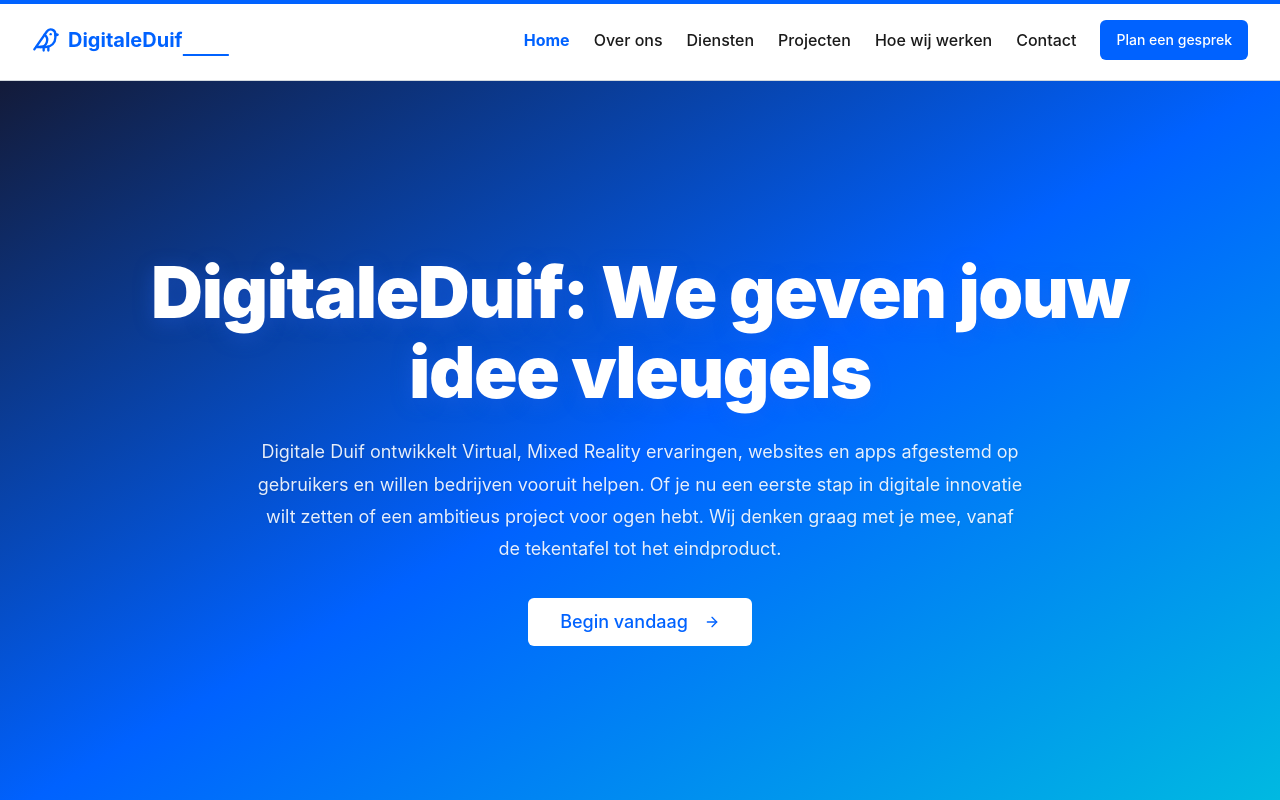
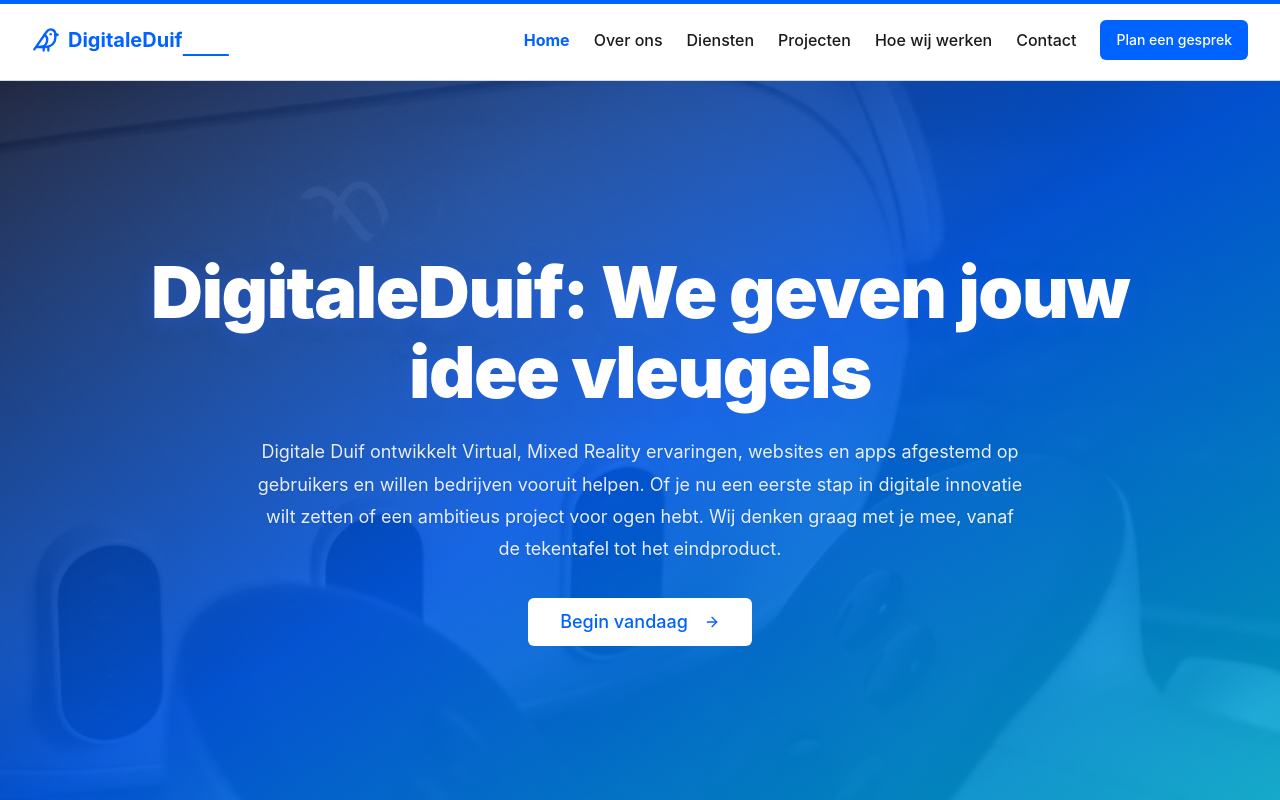
Before and after one commit to Guido2002/DigitaleDuif, a React (Vite) app: page / in a window 1280 px wide. Shown: the top 800 px of the page. Built offline with nearby package versions, Linux system fonts and the light colour scheme.

Commit message:
Add image carousel to Hero and image to CTA section
Introduced a background image carousel to the HeroSection with automatic transitions. Updated CallToActionSection layout to include a new image card and added IMG_0005.JPG to the public directory for display.

```diff
--- a/src/components/CallToActionSection.tsx
+++ b/src/components/CallToActionSection.tsx
@@ -8,7 +8,10 @@ import FadeInWhenVisible from "./FadeInWhenVisible";
 const CallToActionSection = () => {
   return (
     <section id="cta" className="bg-primary text-primary-foreground py-16 md:py-24">
-      <div className="container text-center md:text-left">
+      <div className="container">
+        <div className="grid grid-cols-1 md:grid-cols-2 gap-8 items-center">
+          {/* Text Content */}
+          <div className="text-center md:text-left">
             <FadeInWhenVisible delay={0.1}>
               <h2 className="text-h2 font-bold mb-6">
                 Klaar om samen jouw idee aan te vliegen?
@@ -23,13 +26,26 @@ const CallToActionSection = () => {
               <Link to="/contact">
                 <Button
                   size="lg"
-              className="h-14 text-xl bg-primary-foreground text-primary hover:bg-neutral-100 transition-all duration-300 hover:scale-105" // Made button larger
+                  className="h-14 text-xl bg-primary-foreground text-primary hover:bg-neutral-100 transition-all duration-300 hover:scale-105"
                 >
                   Plan een vrijblijvend gesprek
                 </Button>
               </Link>
             </FadeInWhenVisible>
           </div>
+
+          {/* Image Card */}
+          <FadeInWhenVisible delay={0.4}>
+            <div className="relative w-full sm:w-[250px] md:w-[300px] lg:w-[350px] aspect-[3/4] sm:aspect-auto sm:h-[300px] md:h-[350px] lg:h-[400px] rounded-xl overflow-hidden shadow-2xl mx-auto md:ml-auto md:mr-0">
+              <img
+                src="/IMG_0005.JPG"
+                alt="DigitaleDuif XR Innovation"
+                className="w-full h-full object-cover"
+              />
+            </div>
+          </FadeInWhenVisible>
+        </div>
+      </div>
     </section>
   );
 };
--- a/src/components/HeroSection.tsx
+++ b/src/components/HeroSection.tsx
@@ -11,13 +11,48 @@ interface HeroSectionProps {
   // children: React.ReactNode; // Removed as it's not used
 }
 
+const heroImages = [
+  '/xr.jpeg',
+  '/webapp.jpeg',
+  '/ux1.jpeg'
+];
+
 const HeroSection: React.FC<HeroSectionProps> = () => {
+  const [currentImageIndex, setCurrentImageIndex] = React.useState(0);
+
+  React.useEffect(() => {
+    const interval = setInterval(() => {
+      setCurrentImageIndex((prevIndex) => (prevIndex + 1) % heroImages.length);
+    }, 10000); // Change image every 10 seconds
+
+    return () => clearInterval(interval);
+  }, []);
+
   return (
     <section
       id="home"
-      className="relative flex w-full min-h-[calc(100vh-4rem)] items-center justify-center bg-gradient-to-br from-hero-gradient-start via-hero-gradient-mid to-hero-gradient-end py-20 text-primary-foreground overflow-hidden"
+      className="relative flex w-full min-h-[calc(100vh-4rem)] items-center justify-center py-20 text-primary-foreground overflow-hidden"
       aria-label="Welkomstsectie - DigitaleDuif Digitale Innovatie & XR oplossingen"
     >
+      {/* Background image carousel */}
+      {heroImages.map((image, index) => (
+        <div
+          key={image}
+          className="absolute inset-0 transition-opacity duration-1000"
+          style={{
+            backgroundImage: `url('${image}')`,
+            backgroundSize: "cover",
+            backgroundPosition: "center",
+            backgroundRepeat: "no-repeat",
+            opacity: index === currentImageIndex ? 1 : 0,
+            zIndex: 0
+          }}
+        />
+      ))}
+
+      {/* Gradient overlay */}
+      <div className="absolute inset-0 bg-gradient-to-br from-hero-gradient-start via-hero-gradient-mid to-hero-gradient-end opacity-80 z-0"></div>
+
       {/* Removed Pigeon Animations */}
 
       <div className="container relative z-10 flex flex-col items-center justify-center px-4 text-center md:px-6">
```
Also changed, not shown: 1 other file (tests, documents, lock files or other folders). Lines whose indentation alone changed are shown as unchanged.
